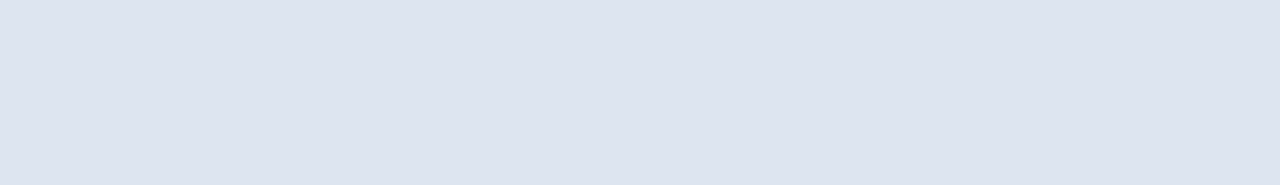
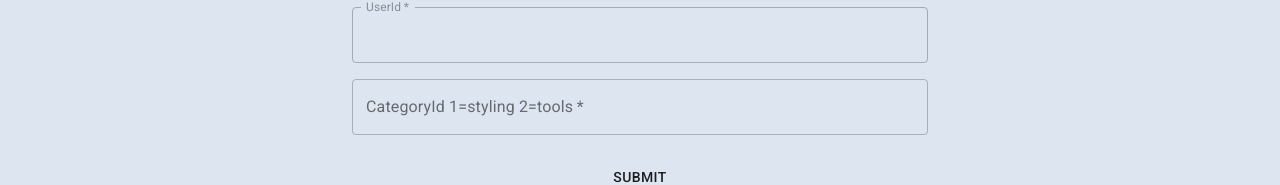
Before and after one commit to jdbooth9516/React-ecommerce, a React (Create React App) app in the folder client/: page /create-product in a window 1280 px wide. Before the commit this address led to /allProducts. Shown: the part 435-620 px from the top of the page. Built offline with nearby package versions, Linux system fonts and the light colour scheme; no server answers.

Commit message:
bug fixes

```diff
--- a/client/src/App.js
+++ b/client/src/App.js
@@ -115,7 +115,7 @@ function App() {
   return (
     <div className="App">
       <NavBar searchProducts={searchProducts} user={user} />
-      <Redirect to="/allProducts" />
+      {/* <Redirect to="/allProducts" /> */}
       {/* links to other pages inside of switch    */}
       <Switch>
         <Route
--- a/client/src/components/CreateProduct/CreateProduct.jsx
+++ b/client/src/components/CreateProduct/CreateProduct.jsx
@@ -104,7 +104,7 @@ export const CreateProduct = (props) => {
             <TextField
               required={true}
               id="outlined-required"
-              label="CategoryId"
+              label="CategoryId 1=styling 2=tools"
               name="CategoryId"
               type="number"
               defaultValue=""
--- a/client/src/components/Rating/addRatingForm.jsx
+++ b/client/src/components/Rating/addRatingForm.jsx
@@ -16,7 +16,6 @@ const AddRating = (props) => {
         rating
       );
       alert(`Successfully rated as ${values.userRating}`);
-      window.location.href = `/products/${props.productId}`;
     } else {
       const rating = {
         userRating: 1,
--- a/client/src/components/displayCategory/DisplayCategory.css
+++ b/client/src/components/displayCategory/DisplayCategory.css
@@ -3,4 +3,5 @@
   flex-wrap: wrap;
   flex-direction: row;
   justify-content: space-around;
+  margin-left: 10vw;
 }
```
